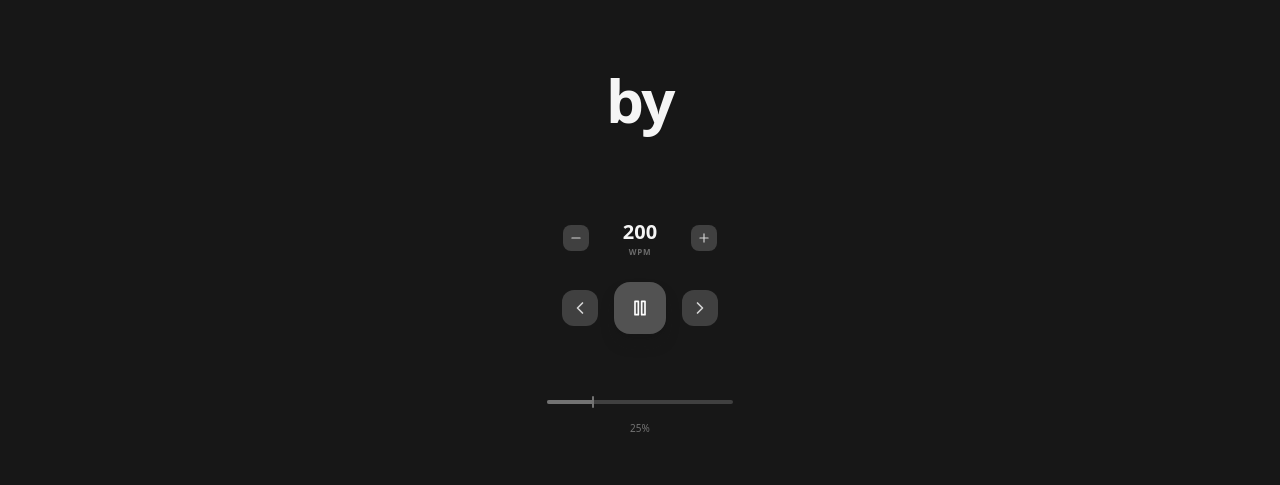
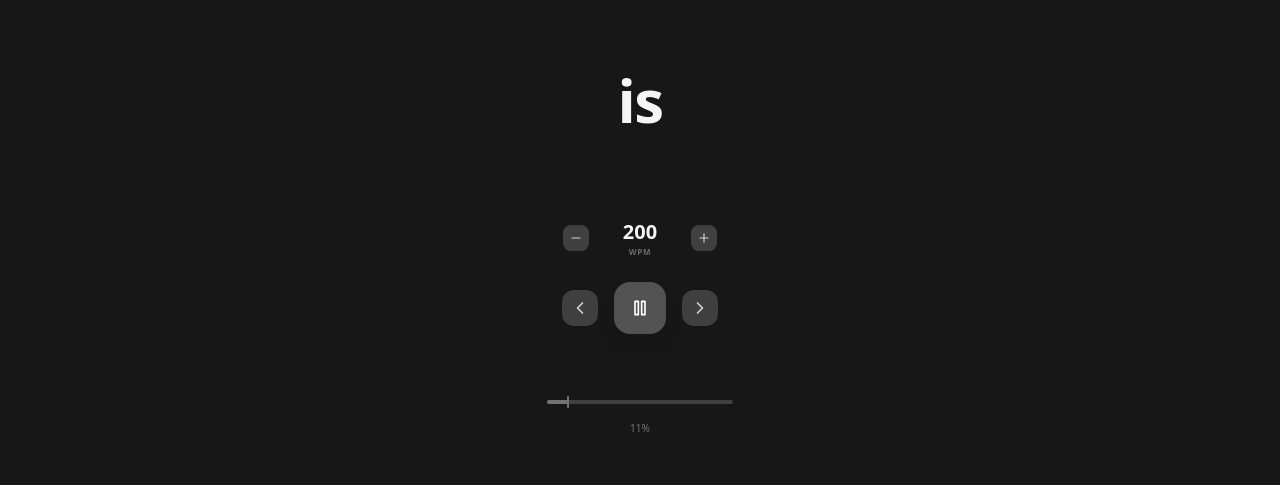
Before and after one commit to shambhuj12/rsvp, a React (Vite) app: page / in a window 1280 px wide. Shown: the part 161-646 px from the top of the page. Built offline with nearby package versions, Linux system fonts and the light colour scheme.

Commit message:
Updated the default text to show RSVP for 3 seconds so tha animations can load

```diff
--- a/src/App.jsx
+++ b/src/App.jsx
@@ -141,16 +141,24 @@ export default function App() {
     const [isThemeOpen, setIsThemeOpen] = useState(false);
     const intervalRef = useRef(null);
     const resumeTimeoutRef = useRef(null);
+    const [introStarted, setIntroStarted] = useState(false);
 
     const introText = "RSVP stands for Rapid Serial Visual Presentation. It is a method of reading where words are displayed one by one in the same position. This helps you read faster by eliminating the time your eyes spend moving from word to word. Conventional reading is slower because your eyes have to scan the page. With RSVP, you can achieve much higher reading speeds. Upload a file to start your journey into faster reading! ";
 
     useEffect(() => {
-        if (words.length === 0) {
+        const timer = setTimeout(() => {
+            setIntroStarted(true);
+        }, 3000);
+        return () => clearTimeout(timer);
+    }, []);
+
+    useEffect(() => {
+        if (introStarted && words.length === 0 && !fileName) {
             const introWords = introText.split(/\s+/).filter(word => word.length > 0);
             setWords(introWords);
             setIsPlaying(true);
         }
-    }, []);
+    }, [introStarted, fileName, words.length]);
 
     const clearResumeTimeout = () => {
         if (resumeTimeoutRef.current) {
@@ -305,7 +313,7 @@ export default function App() {
                     {/* Word Display - Top */}
                     <div className="animate-slide-up">
                         <WordDisplay
-                            word={words[currentIndex]}
+                            word={(!introStarted && !fileName && words.length === 0) ? "RSVP" : words[currentIndex]}
                             currentTheme={currentTheme}
                             disabled={words.length === 0 && fileName}
                         />
```
